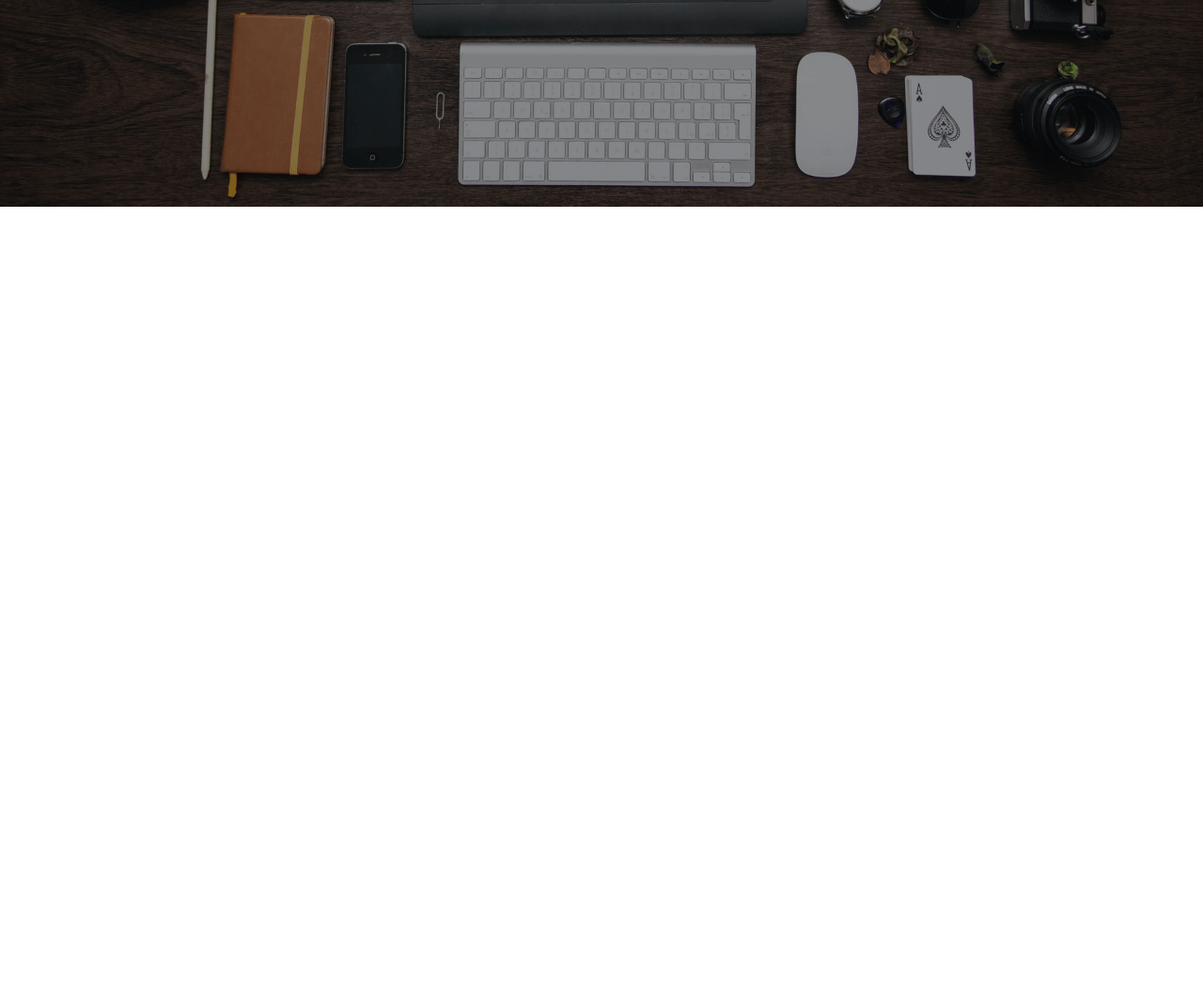
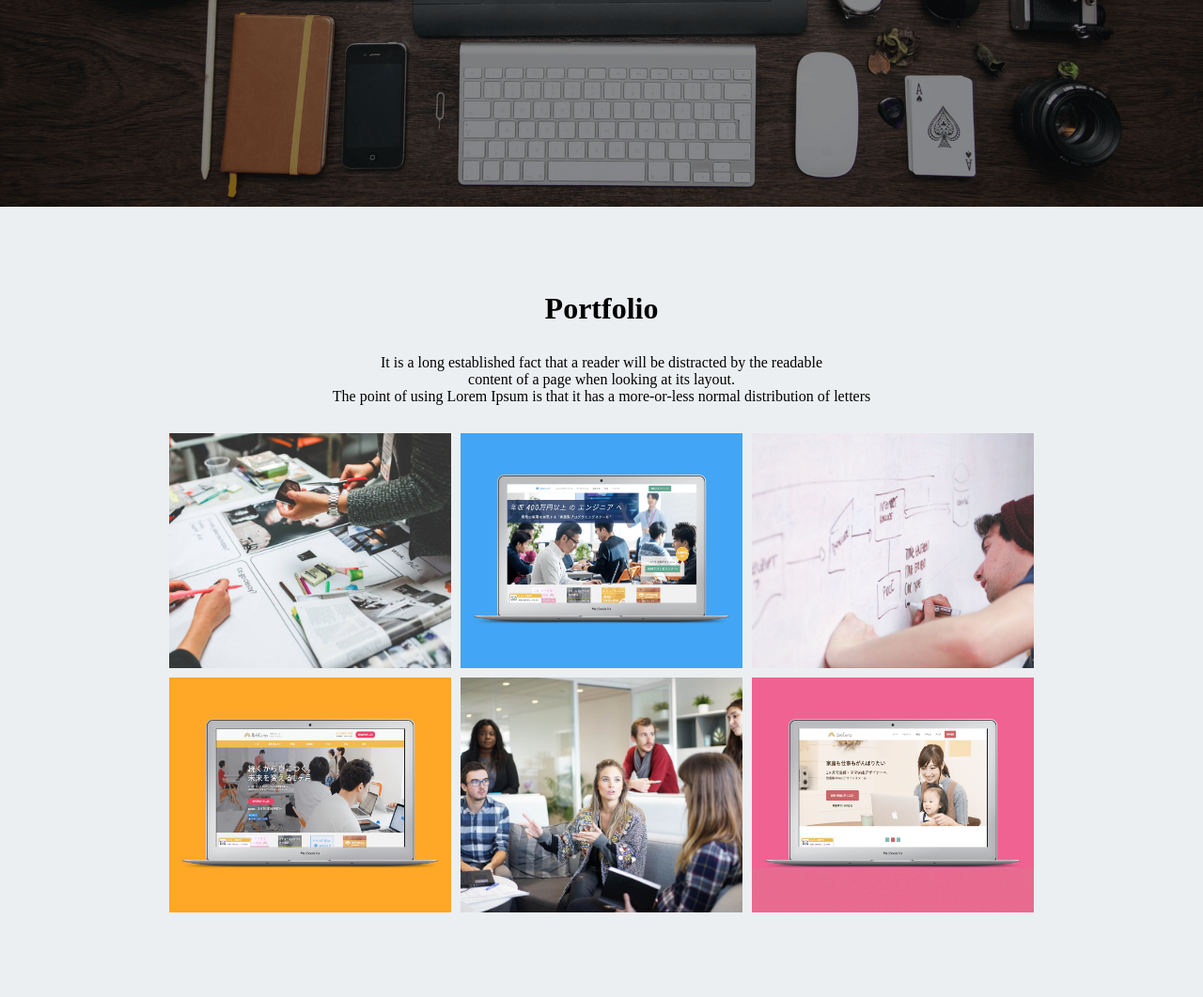
Before and after one commit to ag-sa/MySite, a plain HTML site: page index.html in a window 1280 px wide. Shown: the part 500-1561 px from the top of the page at 94% size. Before the commit the page ends 800 px from the top, so only its background shows below. Drawn offline with Linux system fonts and the light colour scheme.

Commit message:
implement portfolio

```diff
--- a/index.html
+++ b/index.html
@@ -29,6 +29,22 @@
                 <p class="main-visual-text">simply dummy text of printing</p>
             </div>
         </div>
+        <div class="portfolio">
+            <div class="portfolio-content">
+                <h1 class="portfolio-headline">Portfolio</h1>
+                <p class="portfolio-text">It is a long established fact that a reader will be distracted by the
+                    readable<br>content of a page when looking at its layout.<br>The point of using Lorem Ipsum is that
+                    it has a more-or-less normal distribution of letters</p>
+            </div>
+            <div class="portfolio-image-box clearfix">
+                <div class="portfolio-image img1"></div>
+                <div class="portfolio-image img2"></div>
+                <div class="portfolio-image img3"></div>
+                <div class="portfolio-image img4"></div>
+                <div class="portfolio-image img5"></div>
+                <div class="portfolio-image img6"></div>
+            </div>
+        </div>
     </main>
     <footer></footer>
 </body>
--- a/style.css
+++ b/style.css
@@ -2,6 +2,12 @@
     margin: 0;
     padding: 0;
     box-sizing: border-box;
+}
+
+.clearfix::after {
+    content: "";
+    display: block;
+    clear: both;
 }
 
 header {
@@ -60,3 +66,66 @@ a:-webkit-any-link {
 .main-visual-text {
     font-size: 20px;
 }
+
+.portfolio {
+    background-color: #eceff1;
+}
+
+.portfolio-content {
+    text-align: center;
+}
+.portfolio::after {
+    width: 70px;
+    height: 3px;
+    background-color: #ec715f;
+}
+.portfolio-headline {
+    font-size: 32px;
+    padding-top: 90px;
+    color: #000000;
+}
+.portfolio-text {
+    margin: 30px 0;
+}
+
+.portfolio-image-box {
+    width: 920px;
+    margin: 0 auto;
+    display: block;
+    padding: 0 0 90px 0;
+}
+
+.portfolio-image {
+    width: 300px;
+    height: 250px;
+    background-size: cover;
+    background-position: center;
+    margin: 10px 10px 0 0;
+    float: left;
+}
+
+.portfolio-image:nth-child(3n) {
+    margin-right: 0;
+}
+.portfolio-image:nth-child(-n+3) {
+    margin-top: 0;
+}
+
+.img1 {
+    background-image: url(img/sketch.jpg);
+}
+.img2 {
+    background-image: url(img/websuku.png);
+}
+.img3 {
+    background-image: url(img/write.jpg);
+}
+.img4 {
+    background-image: url(img/webcamp.png);
+}
+.img5 {
+    background-image: url(img/talk.jpg);
+}
+.img6 {
+    background-image: url(img/webcamp-mother.png);
+}
```
